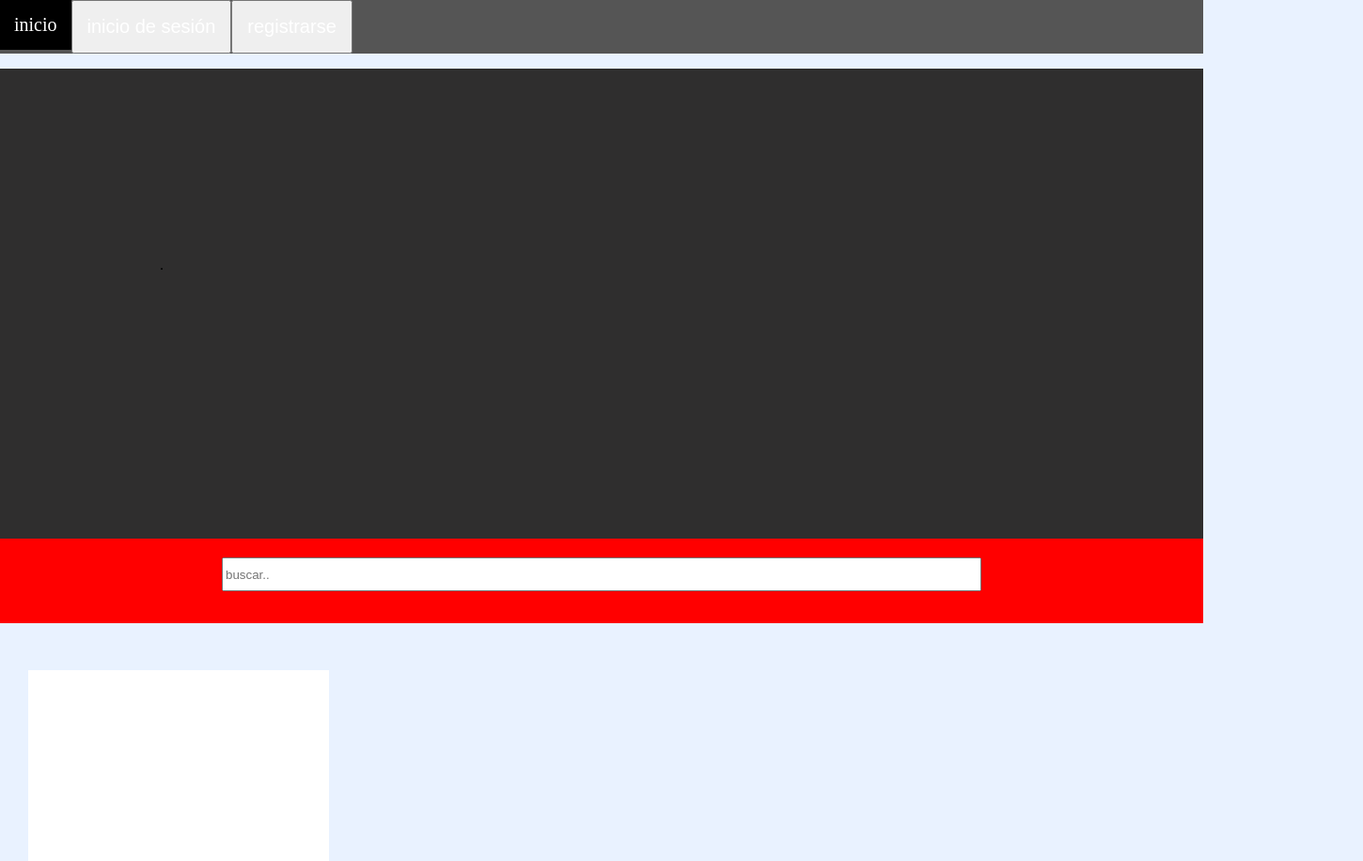
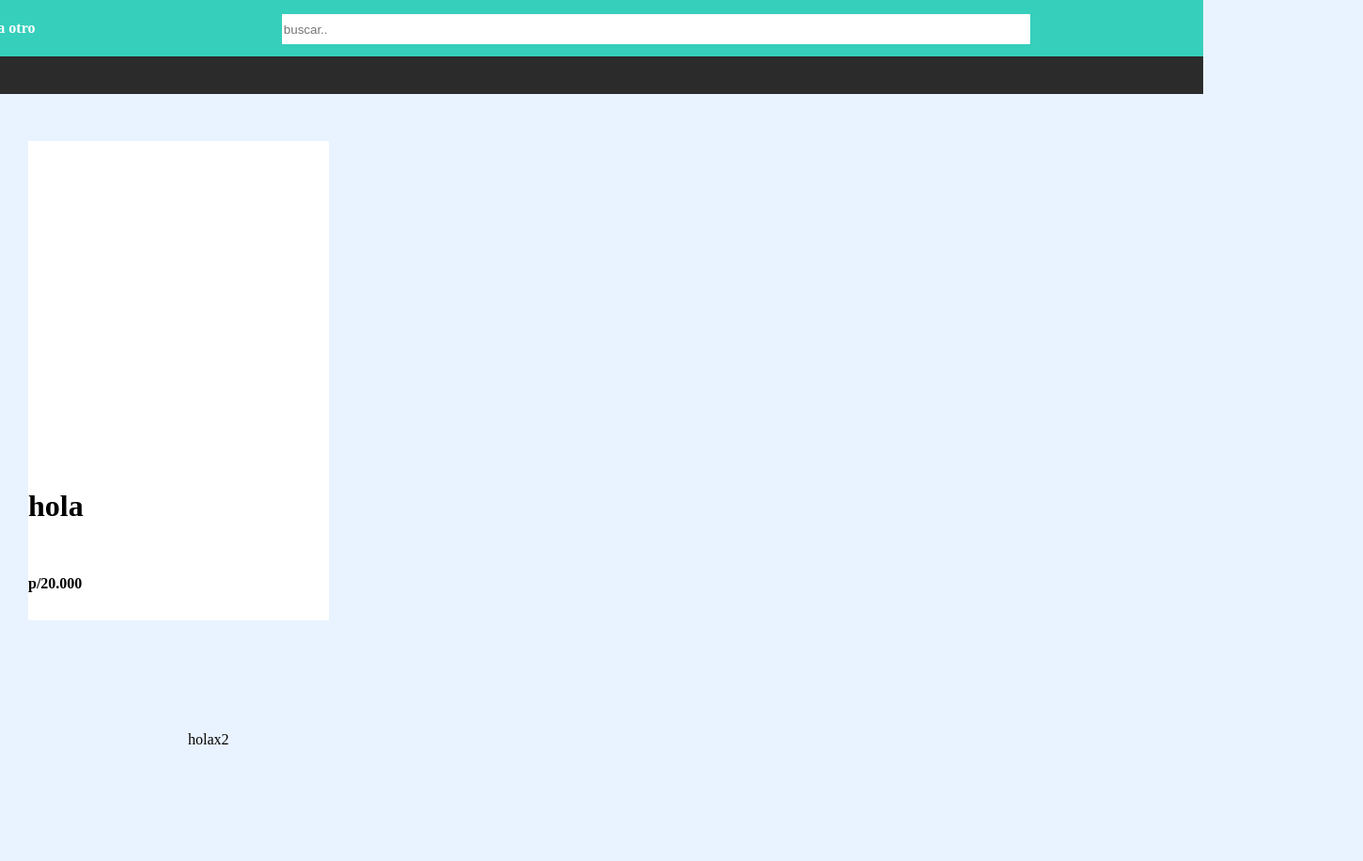
Before and after one commit to marinjuanpabloisaza/galaxy2, a plain HTML site: page Index/index.html in a window 1280 px wide. Shown: the top 916 px of the page at 94% size, 1450 px wide, since content can reach past the window. After the commit the page ends 800 px from the top, so only its background shows below. Drawn offline with Linux system fonts and the light colour scheme.

Commit message:
organizacion de carpetas

```diff
--- a/css/index.css
+++ b/Index/index.css
@@ -4,24 +4,59 @@
                     background-color: rgb(233, 242, 255);
                 }
 
-                .fondo {
-                    background-color: rgb(47, 46, 46);
-                    height: 500px;
-                    margin: 0px;
-                    padding: 0px;
+                .barra_menu {
+                    display: flex;
+                    justify-content: center;
+                    height: 40px;
+                    background-color: #2B2B2B;
+                }
+                /* espacio de la barra del menu registrarse......... */
+
+                .navbar {
+                    width: 100%;
+                    background-color: #36CFBB;
+                    overflow: auto;
+                    display: flex;
+                    justify-content: center;
+                }
+                /* botones reg/iniciar  */
+
+                .navbar a,
+                button {
+                    background: none;
+                    border: none;
+                    color: white;
+                    font-size: 16px;
+                    margin: 4px;
+                    justify-content: flex-end;
+                    position: relative;
+                    left: 250px;
+                }
+                /*Barra de busqueda*/
+
+                .barra {
+                    margin: 10px;
+                    width: 800px;
+                    height: 30px;
+                    border: none;
+                    position: relative;
+                    top: 5px;
+                }
+                /*slogan de la barra de azul*/
+
+                #slogan {
+                    font-size: 16px;
+                    color: #fff;
+                    position: relative;
+                    right: 200px;
+                    top: 10px;
                 }
 
-                .barra_busqueda {
-                    display: flex;
-                    justify-content: center;
-                    height: 90px;
-                    background-color: red;
-                }
-
-                .barra {
-                    margin-top: 20px;
-                    width: 800px;
-                    height: 30px;
+                #logofrom {
+                    width: 60px;
+                    height: 60px;
+                    position: relative;
+                    right: 250px;
                 }
 
                 .listado {
@@ -42,43 +77,7 @@
                     margin: auto;
                     display: block;
                 }
-                /* Style the navigation bar */
-
-                .navbar {
-                    width: 100%;
-                    background-color: #555;
-                    overflow: auto;
-                }
-                /* barra  */
-
-                .navbar a,
-                button {
-                    float: left;
-                    text-align: center;
-                    padding: 15px;
-                    color: white;
-                    text-decoration: none;
-                    font-size: 20px;
-                    margin-bottom: 0px;
-                }
-                /* Navbar links on mouse-over */
-
-                .navbar a:hover {
-                    background-color: #000;
-                }
-                /* boton verde */
-
-                .active {
-                    background-color: #04AA6D;
-                }
-                /* Add responsiveness - will automatically display the navbar vertically instead of horizontally on screens less than 500 pixels */
-
-                @media screen and (max-width: 500px) {
-                    .navbar a {
-                        float: none;
-                        display: block;
-                    }
-                }
+                /* ventanas modales*/
 
                 .cajaModal {
                     display: flex;
--- a/html/index.html
+++ b/Index/index.html
@@ -6,23 +6,27 @@
     <meta http-equiv="X-UA-Compatible" content="IE=edge">
     <meta name="viewport" content="width=device-width, initial-scale=1.0">
     <title>Document</title>
-    <link rel="stylesheet" href="../css/index.css">
+    <link rel="stylesheet" href="index.css">
 
-    <script src="../js/main.js" async></script>
+    <script src="main.js" async></script>
 
 
     <body>
 
         <div class="navbar">
-            <a class="active" href="#"><i id="inicio"></i> inicio</a>
-            <button id="inicioSesion">inicio de sesión</button>
+            <img src="../img/imagen/logo.png" id="logofrom">
+            <h1 id="slogan">Con un trago te vas a otro planeta </h1>
+
+            <input class="barra" type="text" placeholder="buscar..">
+
+            <button id="inicioSesion">Ingresar</button>
             <button id="registrarse">registrarse</button>
         </div>
         <div class="cajaModal" id=modal>
             <div class="ventanaModal">
 
                 <div class="modalBody">
-                    <h1 id="textoinicio">Iniciar sesión</h1>
+                    <h1 id="textoinicio">ingresar</h1>
                     <form class="fromIngresar">
 
                         <input type="text" id="fname" name="usuario" autocomplete="off" placeholder="Usuario" required><br>
@@ -88,15 +92,10 @@
 
 
 
-        <div class="fondo">
 
-            <p>.</p>
+        <div class="barra_menu">
 
-        </div>
 
-        <div class="barra_busqueda">
-
-            <input class="barra" type="text" placeholder="buscar..">
         </div>
 
         <div class="listado">
```
Also changed, not shown: Index/main.js (renamed from js/main.js, +0 -9 lines), css/hola.css (deleted).
